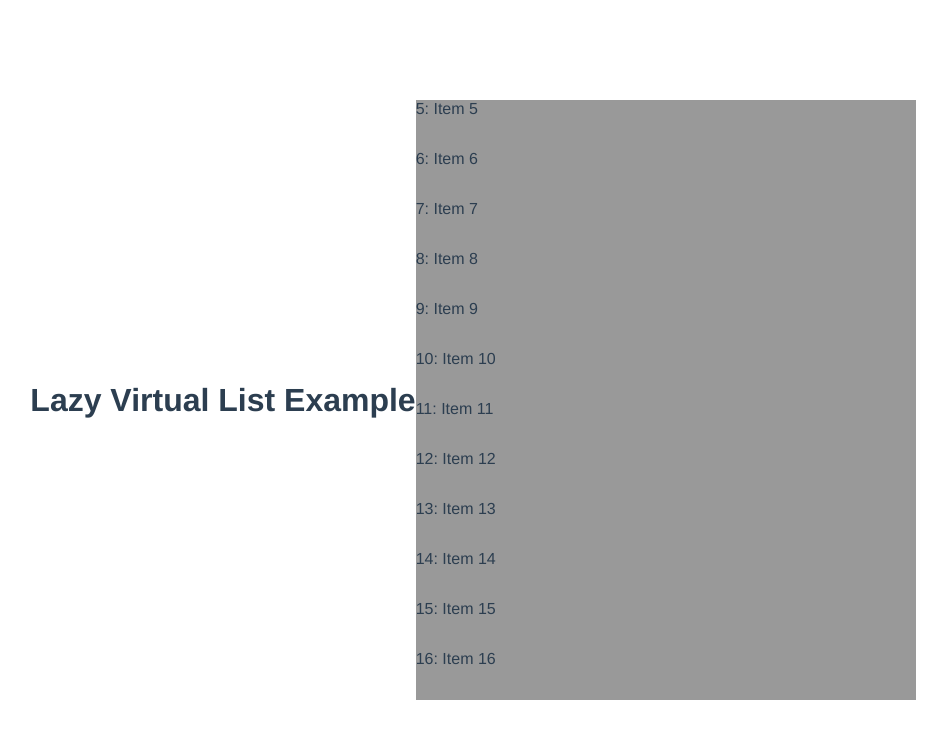
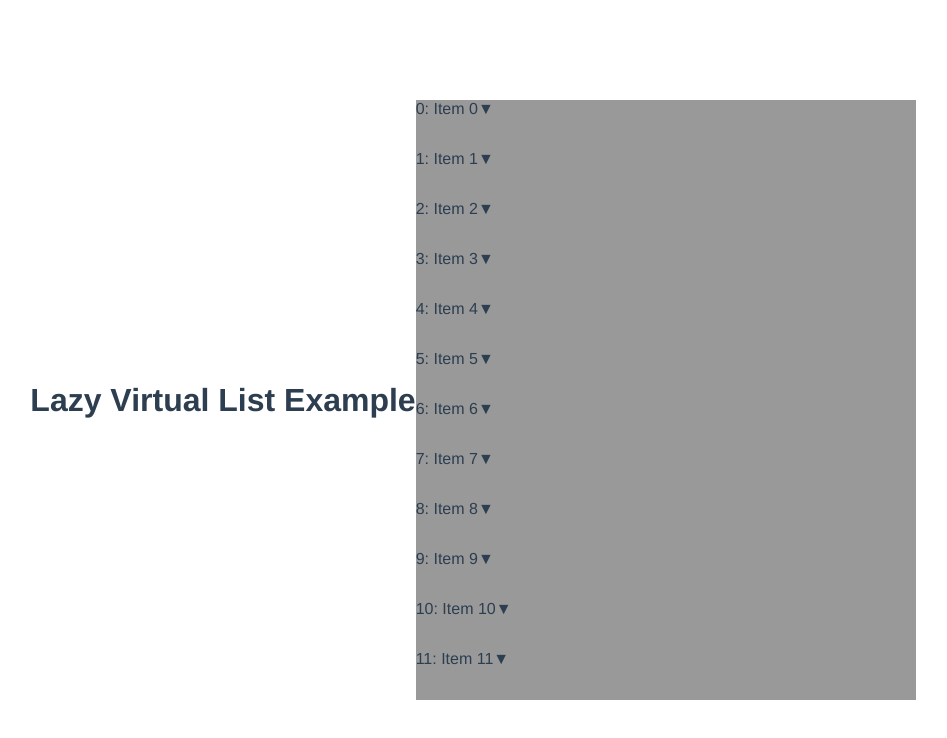
Before and after one commit to visgotti/lazy-virtual-list, a Vue app: page / in a window 1280 px wide. Shown: the top 738 px of the page, without its empty margins (167-1114 px from the left). Built offline with nearby package versions, Linux system fonts and the light colour scheme.

Commit message:
messing around with fixing dynamic sized scrolls

```diff
--- a/src/App.vue
+++ b/src/App.vue
@@ -7,15 +7,24 @@
     <LazyVirtualList
       class="test"
       @load="handleLoad"
-      :data="datasets"
+      :data="formattedDatasets"
       :totalItems="totalItems"
       :itemSize="50"
+      :dynamicSizes="openItems"
       :itemBuffer="3"
-      :startingScrollTop="1000"
+      :scrollDebounce="500"
     >
       <template #default="{ item, index }">
-        <div class="item">
-          {{ index }}: {{ item }}
+        <div class="item" :class="{'expanded': index in openItems}">
+          {{ index }}: {{ item.name }}
+          <span v-if="item.isExpanded" @click="handleToggleExpand(index)">▲</span>
+          <span v-else @click="handleToggleExpand(index)">▼</span>
+          <div v-if="item.isExpanded"
+            :style="{
+              height: `${openItems[index]}px`,
+              minHeight:  `${openItems[index]}px`,
+            }"
+          ></div>
         </div>
       </template>
       <template #loading="{ index }">
@@ -29,8 +38,8 @@
 </template>
 
 <script lang="ts">
-import { defineComponent, ref } from 'vue';
-import LazyVirtualList from './components/lazy-virtual-list.vue'; // Update with the correct path
+import { ref, computed } from 'vue';
+import LazyVirtualList from './components/lazy-virtual-list.vue';
 import type { Dataset } from './types';
 
 function generateMockDatasets(totalItems: number, itemsPerDataset: number): Dataset[] {
@@ -45,24 +54,57 @@ function generateMockDatasets(totalItems: number, itemsPerDataset: number): Data
   }
   return datasets;
 }
-export default defineComponent({
+
+export default {
   name: 'App',
   components: {
     LazyVirtualList,
   },
   setup() {
+    const expandedItemHeight = 500;
     const datasets = ref(generateMockDatasets(200, 10));
+
+    const formattedDatasets = computed(() => {
+      return datasets.value.map((d: any) => {
+        return {
+          startingIndex: d.startingIndex,
+          data: d.data.map((item: string, i: number) => {
+            return {
+              name: item,
+              isExpanded: (d.startingIndex + i) in openItems.value
+            }
+          })
+        }
+     });
+    });
+    const openItems = ref({});
+    const handleToggleExpand = (index: number) => {
+      console.log('TOGGLE EXPAND', index);
+      if(index in openItems.value) {
+
+        console.log('WAS IN')
+        delete openItems.value[index];
+      } else {
+        console.log('NOT IN')
+        openItems.value[index] = expandedItemHeight;
+      }
+      openItems.value = { ...openItems.value };
+    }
     const totalItems = ref(300);
     function handleLoad(v: any) {
       console.log('handleLoad', v)
     }
+    const actualLen = formattedDatasets.value.map((d: any) => d.data).flat();
+    console.log('actu', actualLen.length)
     return {
+      handleToggleExpand,
+      openItems,
       handleLoad,
-      datasets,
+      formattedDatasets,
       totalItems,
     };
   },
-});
+};
 </script>
 
 <style lang="scss">
@@ -100,12 +142,17 @@ export default defineComponent({
     background-color: rgb(193, 192, 192);
     cursor: pointer;
   }
+  min-height: 50px;
+
+  &:not(.expanded) {
+    height: 50px;
+    max-height: 50px;
+  }
+
   padding: 0px;
   margin: 0px;
   display: flex;
-  height: 50px;
-  max-height: 50px;
-  min-height: 50px;
+
 }
 
 .item.loading {
--- a/src/calcs.ts
+++ b/src/calcs.ts
@@ -130,6 +130,8 @@ export const resolveIndexes = ({
     endElementPosition += getItemHeight(i);
   }
 
+  console.log('RESOLVED!!!!!!', { totalItemHeight })
+
   return {
     totalItemHeight,
     startVisiblePosition,
--- a/src/components/lazy-virtual-list.vue
+++ b/src/components/lazy-virtual-list.vue
@@ -7,10 +7,10 @@
       ref="scrollInner"
       :style="{
         'flex-direction': direction,
-        'height': `${totalHeight-beforeScrollOffset}px`,
-        'max-height': `${totalHeight-beforeScrollOffset}px`,
-        'min-height': `${totalHeight-beforeScrollOffset}px`,
-        'margin-top': `${beforeScrollOffset}px`,
+        'height': `${scrollHeight}px`,
+        'max-height': `${scrollHeight}px`,
+        'min-height': `${scrollHeight}px`,
+        'margin-top': `${scrollMarginTop}px`,
       }"
     >
       <div v-for="(item, index) in finalArray" :key="index" class="list-item">
@@ -29,7 +29,8 @@ import { computed, ref, watch, defineProps, defineEmits, onMounted, onUnmounted,
 
 
 const totalHeight = ref(0);
-const beforeScrollOffset = ref(0);
+const scrollHeight = ref(0);
+const scrollMarginTop = ref(0);
 const startIndex = ref(0);
 const endIndex = ref(0);
 const scrollOuter : Ref<HTMLDivElement> = ref<HTMLDivElement>() as Ref<HTMLDivElement>;
@@ -47,12 +48,6 @@ onUnmounted(() => {
 watch(scrollOuter, (v) => {
   if(!v) { return; }
   scrollOuter.value.onscroll = onScroll;
-
-  if(!props.startingScrollTop) {
-    return;
-  }
-
-  beforeScrollOffset.value = props.startingScrollTop;
   nextTick(() => {
     scrollOuter.value.scrollTop = props.startingScrollTop;
     handleScroll();
@@ -98,6 +93,11 @@ const props = defineProps({
   }
 });
 
+
+watch(props.dynamicSizes, () => {
+  handleScroll();
+}, { deep: true });
+
 const orderedDatasets = computed(() => {
   if(!props.sortDatasets) {
     return props.data;
@@ -121,10 +121,22 @@ const handleScroll = (e?: any) => {
       viewHeight: scrollOuter.value.clientHeight,
       ...props,
   });
+  totalHeight.value = resolved.totalItemHeight;
+  // beforeScrollOffset.value = scrollOuter.value.scrollTop + resolved.startOverflow;
+//  scrollMarginTop.value = beforeScrollOffset.value - (resolved.startOverflow);
+  scrollMarginTop.value = Math.max(0,  scrollOuter.value.scrollTop - scrollOuter.value.clientHeight / 2 )
+  scrollHeight.value = totalHeight.value - scrollMarginTop.value;
+  //TODO:
+  // if we do + resolved.startOverflow it seems to work if we're scrolling in the middle
+  // but without resolved.startOverflow it is correct at top and bottom
+  scrollMarginTop.value += ((resolved.startVisibleIndex - resolved.startIndex) * props.itemSize) + resolved.startOverflow;
 
-  totalHeight.value = resolved.totalItemHeight;
-  beforeScrollOffset.value = scrollOuter.value.scrollTop
-
+  if(resolved.startIndex - resolved.startVisibleIndex === props.itemBuffer) {
+   // scrollMarginTop.value += ((resolved.startVisibleIndex - resolved.startIndex) * props.itemSize) + resolved.startOverflow
+  } else {
+   // scrollMarginTop.value += ((resolved.startVisibleIndex - resolved.startIndex) * props.itemSize);
+  }
+  console.log('scroll margin became', scrollMarginTop.value)
   if(resolved.startIndex !== startIndex.value || resolved.endIndex !== endIndex.value) {
     startIndex.value = resolved.startIndex;
     endIndex.value = resolved.endIndex;
@@ -135,7 +147,7 @@ const handleScroll = (e?: any) => {
   }
 };
 
-const onScroll = useDebounceFn(handleScroll, 150);
+const onScroll = useDebounceFn(handleScroll, props.scrollDebounce);
 
 const emit = defineEmits<{
   (e: "load", value: { startIndex: number, endIndex: number }): void;
--- a/tsconfig.json
+++ b/tsconfig.json
@@ -13,8 +13,7 @@
     "noImplicitAny": true,
     "sourceMap": true,
     "baseUrl": ".",
-    "types": [
-    ],
+    "types": ["node"],
     "paths": {
       "@/*": [
         "src/*"
```
Also changed, not shown: 1 other file (tests, documents, lock files or other folders).
